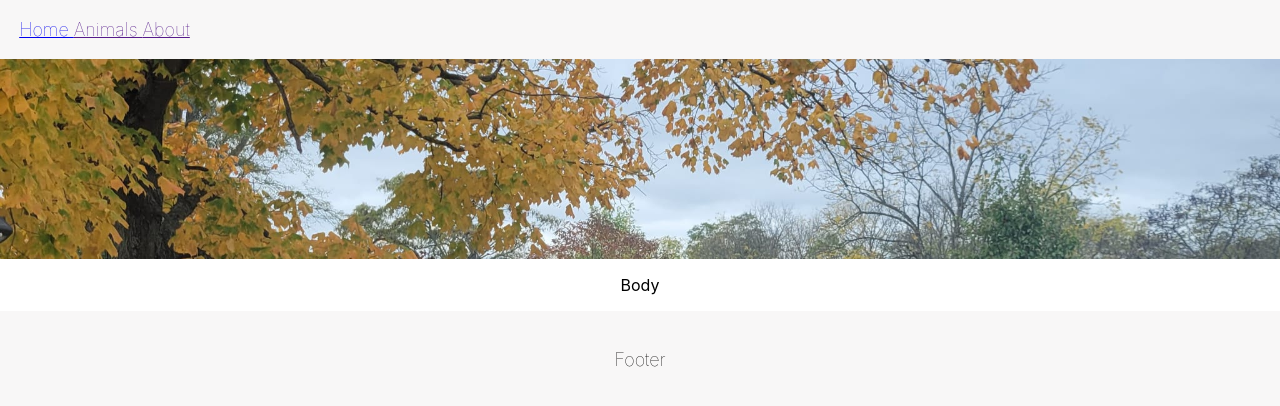
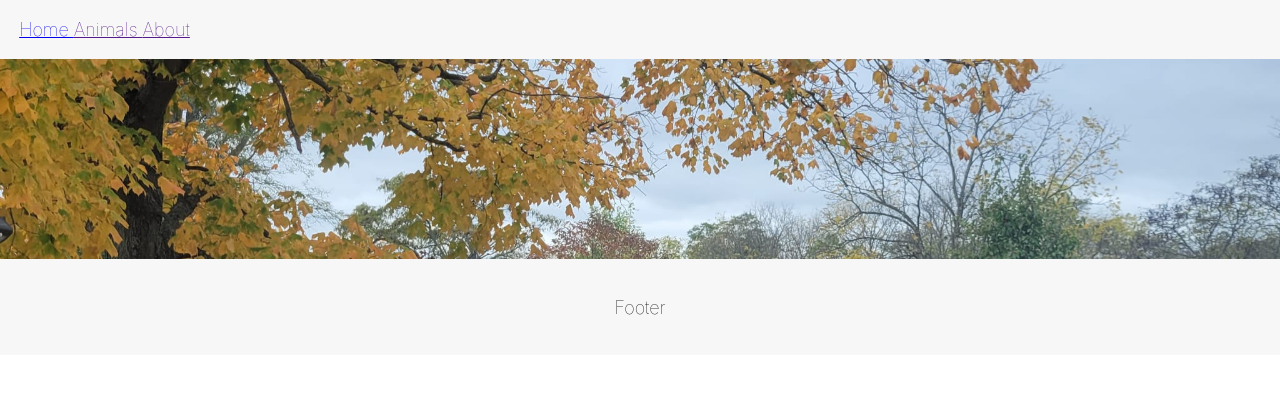
Before and after one commit to pitneyam/wildflowerGoats, a React (Create React App) app in the folder wildflowergoats/: page / in a window 1280 px wide. Shown: the top 406 px of the page. Built offline with nearby package versions, Linux system fonts and the light colour scheme.

Commit message:
moved some files as well as created sparate files for each part of the site

```diff
--- a/wildflowergoats/src/App.js
+++ b/wildflowergoats/src/App.js
@@ -1,6 +1,6 @@
 import logo from './logo.svg';
 import './App.css';
-import entrance from './farm_entrance.jpg';
+import entrance from './images/farm_entrance.jpg';
 
 function App() {
   return (
@@ -14,7 +14,9 @@ function App() {
         <img src={entrance} className="header_pic" alt="farm_entrance" />
       </header>
       <body>
-        <p>Body</p>
+        <div className="goat_carousel" data-ride="carousel">
+
+        </div>
       </body>
       <div className="footer">
         <p>Footer</p>
```
Also changed, not shown: wildflowergoats/src/components/Footer.js (added), wildflowergoats/src/components/GoatCard.js (added), wildflowergoats/src/components/Home.js (added), wildflowergoats/src/components/Nav.js (added), wildflowergoats/src/images/farm_entrance.jpg (renamed from wildflowergoats/src/farm_entrance.jpg).
